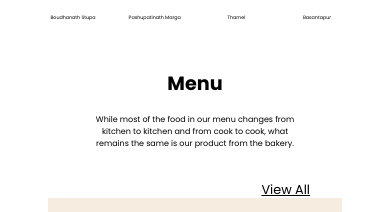
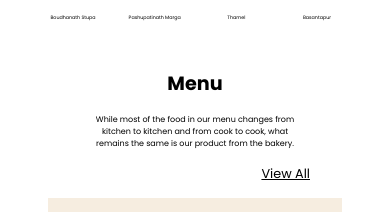
Before and after one commit to esraa-emary/Crop-To-Cup, a plain HTML site: page index.html in a window 390 px wide. Shown: the part 2198-2410 px from the top of the page. Drawn offline with Linux system fonts and the light colour scheme; grey boxes are pictures that could not be loaded.

Commit message:
Update style.css

```diff
--- a/style.css
+++ b/style.css
@@ -693,4 +693,8 @@ a:hover{
     .footer2{
         padding: 0 1rem 1rem 1rem;
     }
+
+    .menu a{
+        top: 6rem;
+    }
 }
```
